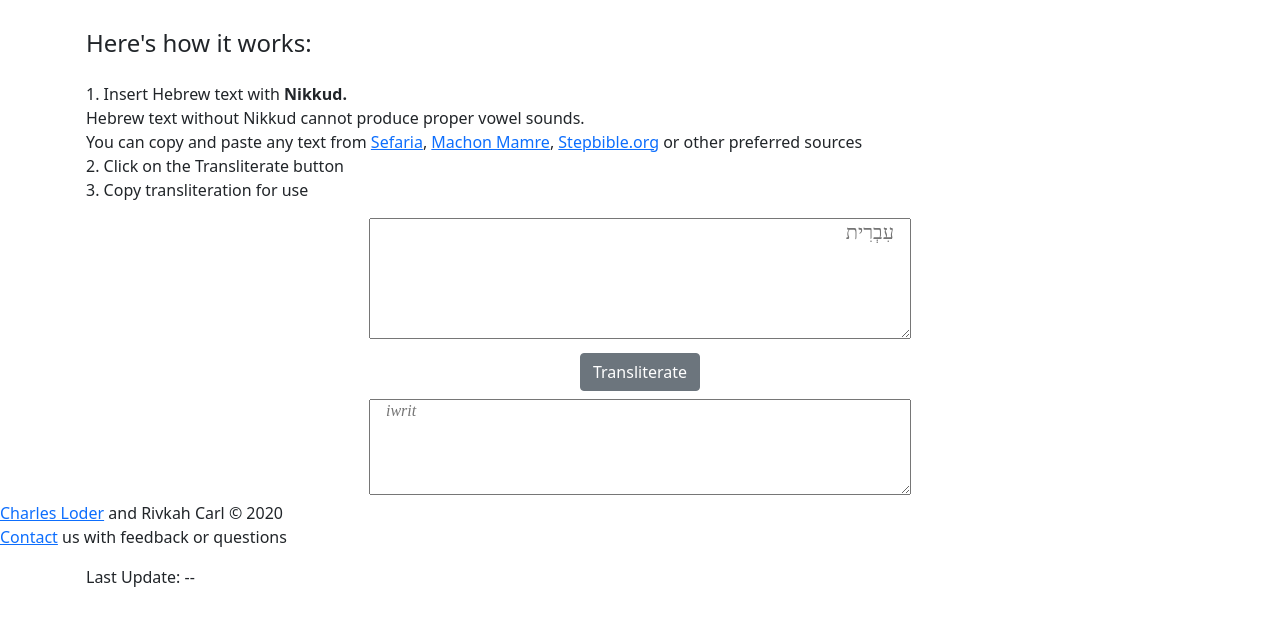
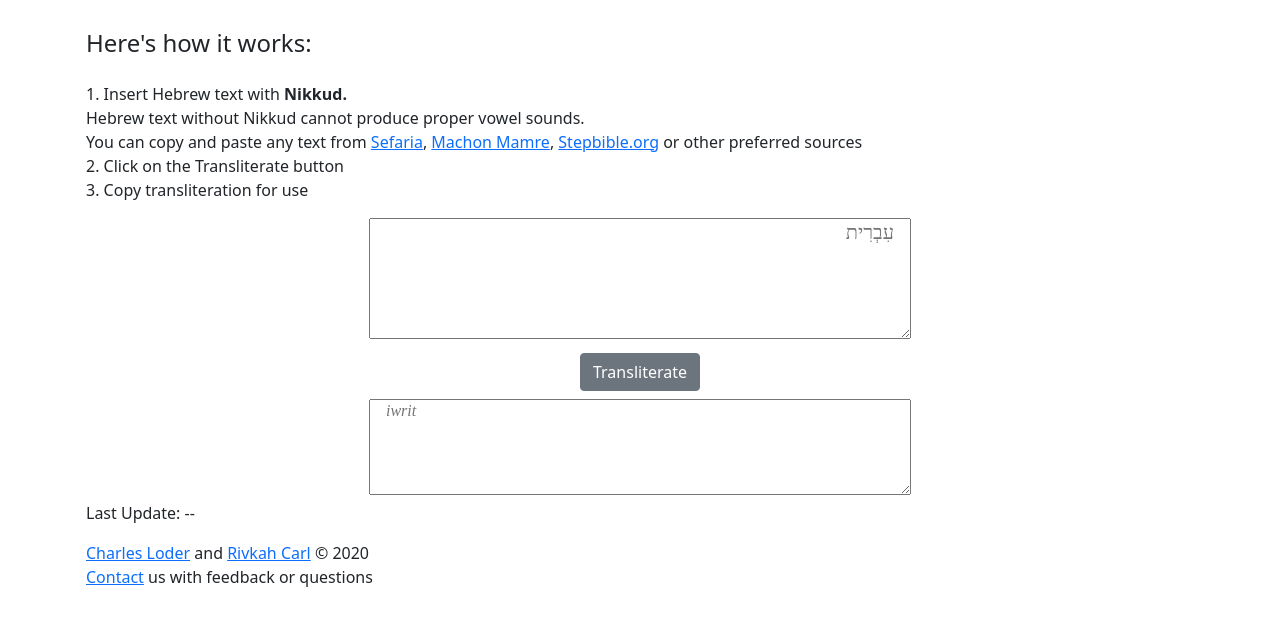
Before and after one commit to rivkahcarl/hebraisch-umschrift, a website built with webpack: page src/index.html in a window 1280 px wide. Shown: the part 107-732 px from the top of the page. Built offline with nearby package versions, Linux system fonts and the light colour scheme.

Commit message:
Moved footer container inside container for indentation

```diff
--- a/src/index.html
+++ b/src/index.html
@@ -85,18 +85,19 @@
     </div>
     <!-- end of container -->
     <footer class="footer">
-      <div class="footer-container">
-        <div class="footer-contact">
-    <a href="https://independentresearcher.academia.edu/CharlesLoder">Charles Loder</a> and Rivkah Carl © 2020 <br>
-    <p><a href="mailto:rivkah.carl@gmail.com">Contact</a> us with feedback or questions</p>
-  </div>
-      </div>
       <div class="container">
         <p>
           Last Update: <%= htmlWebpackPlugin.options.year() %>-<%=
           htmlWebpackPlugin.options.month() %>-<%=
           htmlWebpackPlugin.options.day() %>
         </p>
+      <div class="footer-container">
+        <div class="footer-contact">
+          <a href="https://independentresearcher.academia.edu/CharlesLoder">Charles Loder</a> and
+          <a href="https://www.linkedin.com/in/rivkah-carl-875029b3/">Rivkah Carl</a> © 2020 <br>
+          <p><a href="mailto:rivkah.carl@gmail.com">Contact</a> us with feedback or questions</p>
+        </div>
+      </div>
       </div>
     </footer>
   </body>
```
